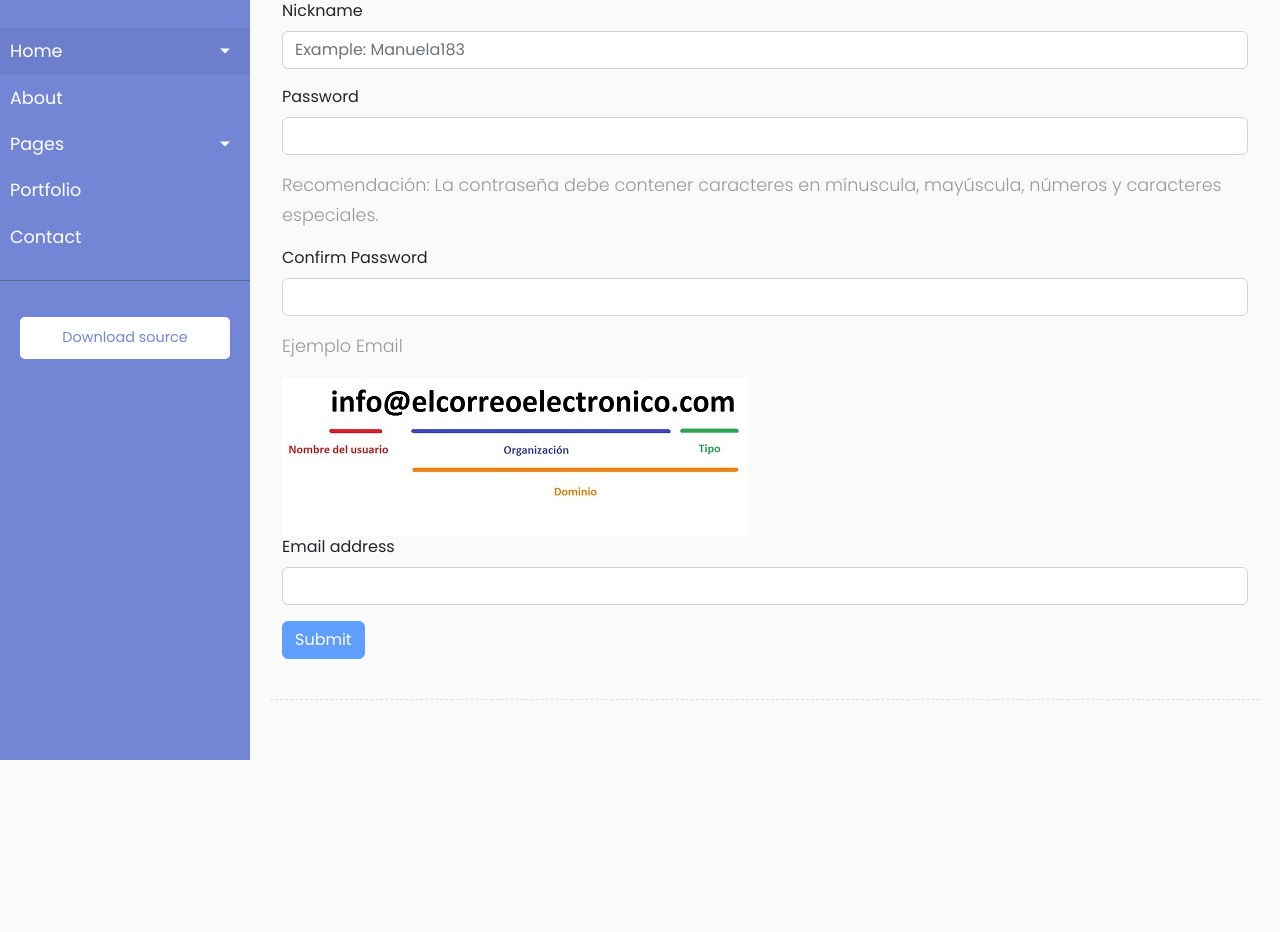
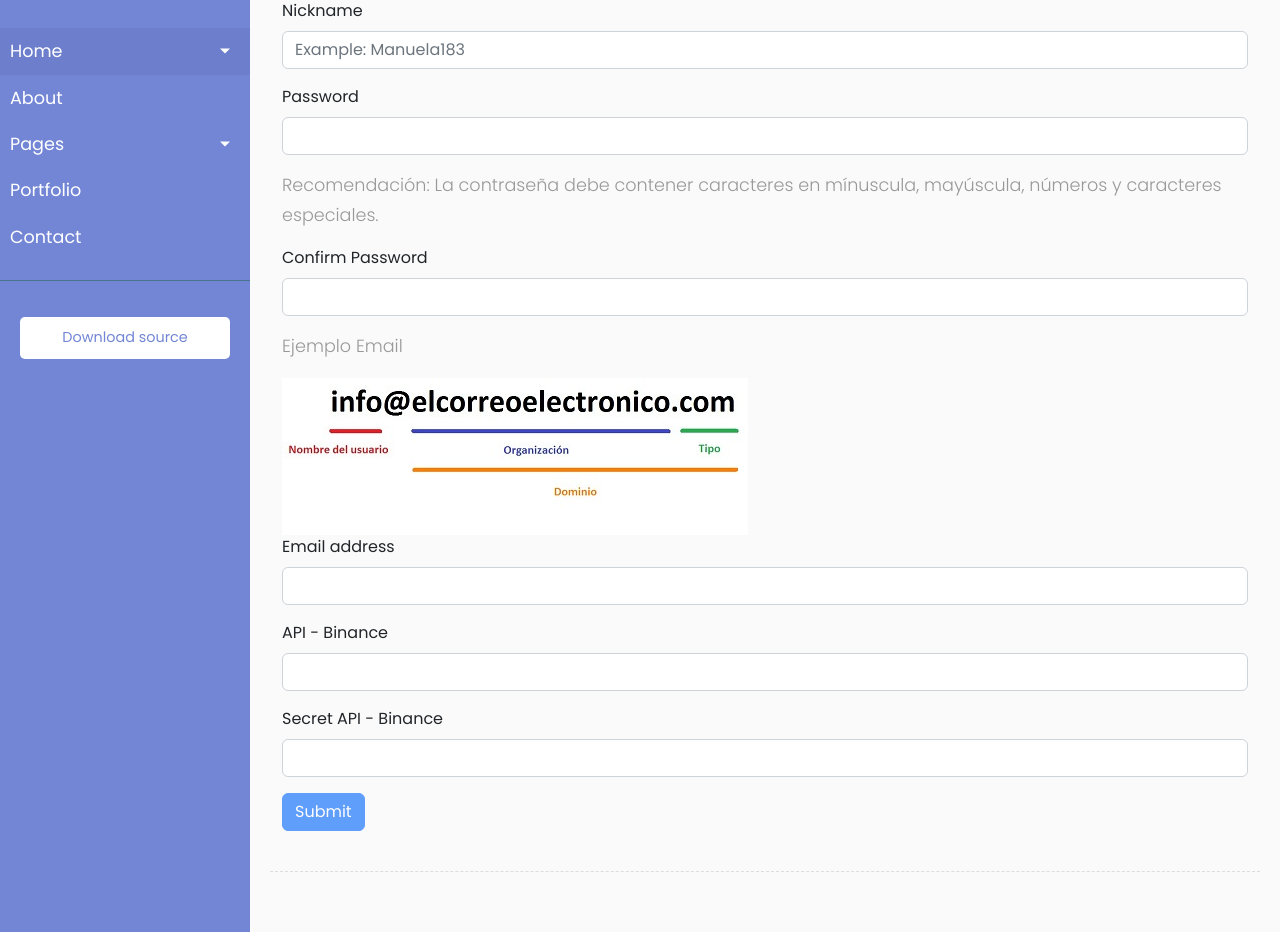
Before and after one commit to Manuela183/ProyectoBotCriptomonedas, a Flask app: page /registro_usuario in a window 1280 px wide. Shown: the part 173-1105 px from the top of the page. Before the commit the page ends 933 px from the top, so only its background shows below. Run offline with Flask 2, Linux system fonts and the light colour scheme; some libraries are stand-ins or nearby versions.

Commit message:
Se agregan campos para las keys de la api

```diff
--- a/templates/registro_usuario.html
+++ b/templates/registro_usuario.html
@@ -5,7 +5,7 @@
 <form method="post">
     <div class="container-lg">
         <div class="mb-3">
-            <label for="nickaname" class="form-label">Nickname</label>
+            <label for="nickname" class="form-label">Nickname</label>
             <input type="text" name="nickname" class="form-control" id="nickname" aria-describedby="emailHelp" placeholder="Example: Manuela183">
         </div>
         <div class="mb-3">
@@ -23,6 +23,14 @@
             <label for="email" class="form-label">Email address</label>
             <input type="email" name="email" class="form-control" id="email" aria-describedby="emailHelp">
         </div>
+        <div class="mb-3">
+            <label for="api" class="form-label">API - Binance</label>
+            <input type="text" name="api" class="form-control" id="api">
+        </div>
+        <div class="mb-3">
+            <label for="api_secret" class="form-label">Secret API - Binance</label>
+            <input type="text" name="api_secret" class="form-control" id="api_secret" >
+        </div>
         <button type="submit" class="btn btn-primary" id="submit" disabled>Submit</button>
     </div>
 </form>
```
